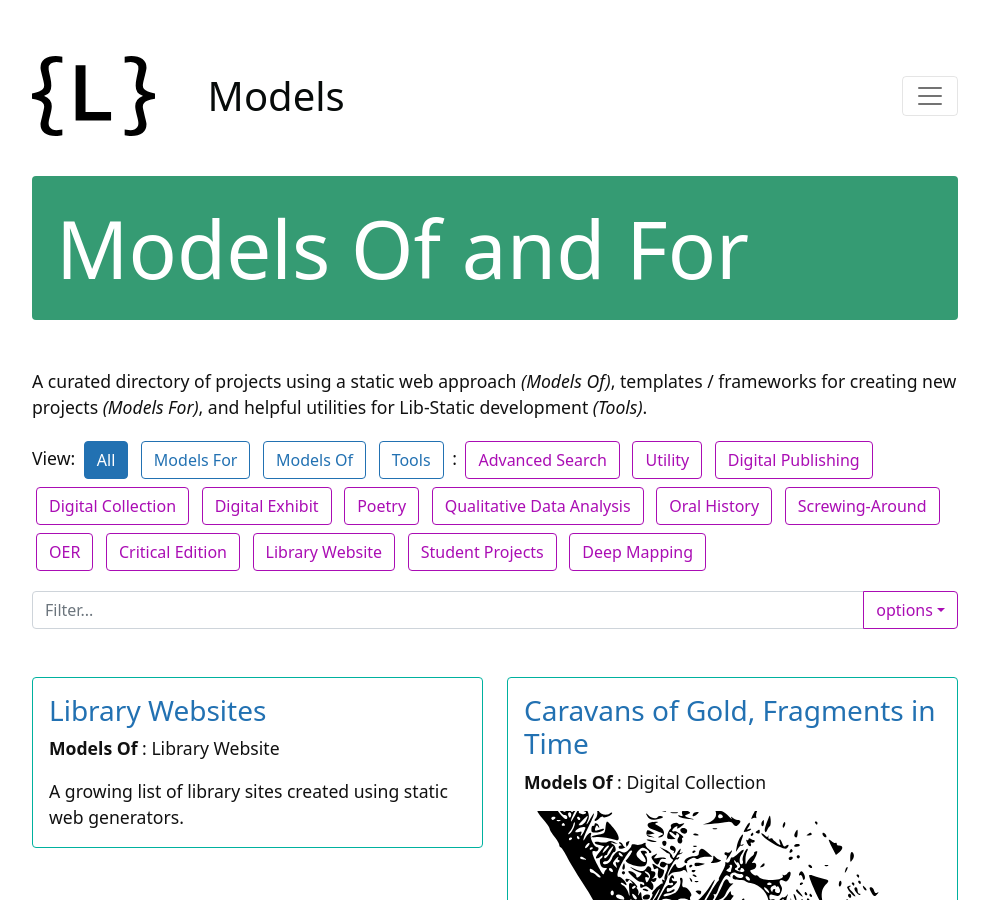
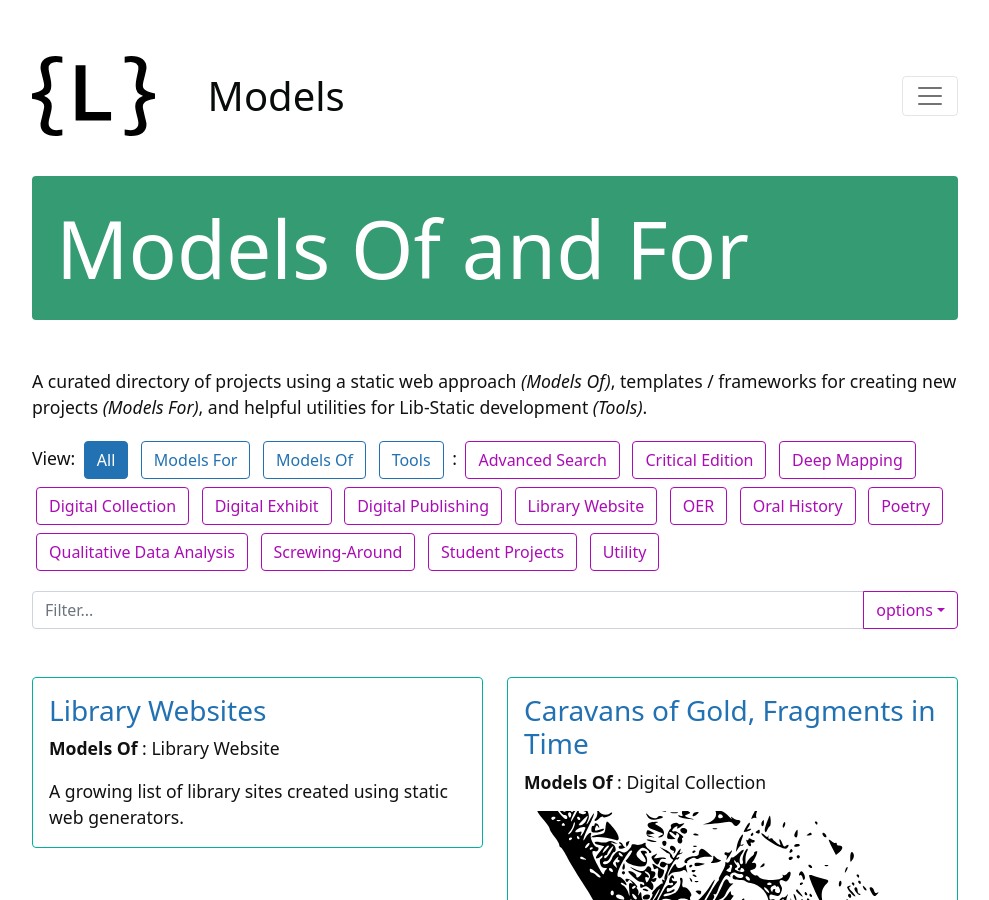
Before and after one commit to lib-static/lib-static.github.io, a Jekyll site: the page built from pages/models.html, in a window 1280 px wide and 900 px high. Shown: the whole window, without its empty margins (145-1134 px from the left). Built offline with Jekyll 4.4.1, drawn with Linux system fonts in a browser that asks for light colours; comment, search, counter and statistics services are not loaded.

Commit message:
add sort to model genre filters

```diff
--- a/pages/models.html
+++ b/pages/models.html
@@ -22,7 +22,7 @@ foot: js/models.html
         :
         {% assign raw_genres = listDocs | map: 'project_genre' | compact | join: ";" | split: ";" %}
         {% capture genres %}{% for r in raw_genres %}{{ r | strip }};{% endfor %}{% endcapture %}
-        {% assign genres = genres | split: ";" | uniq %}
+        {% assign genres = genres | split: ";" | uniq | sort %}
         {% for g in genres %}
         <input type="radio" class="btn-check" name="filterRadio" id="filter-genre-{{ g | slugify }}" autocomplete="off" value="{{ g }}">
         <label class="btn btn-outline-secondary m-1" for="filter-genre-{{ g | slugify }}">{{ g }}</label>
```
